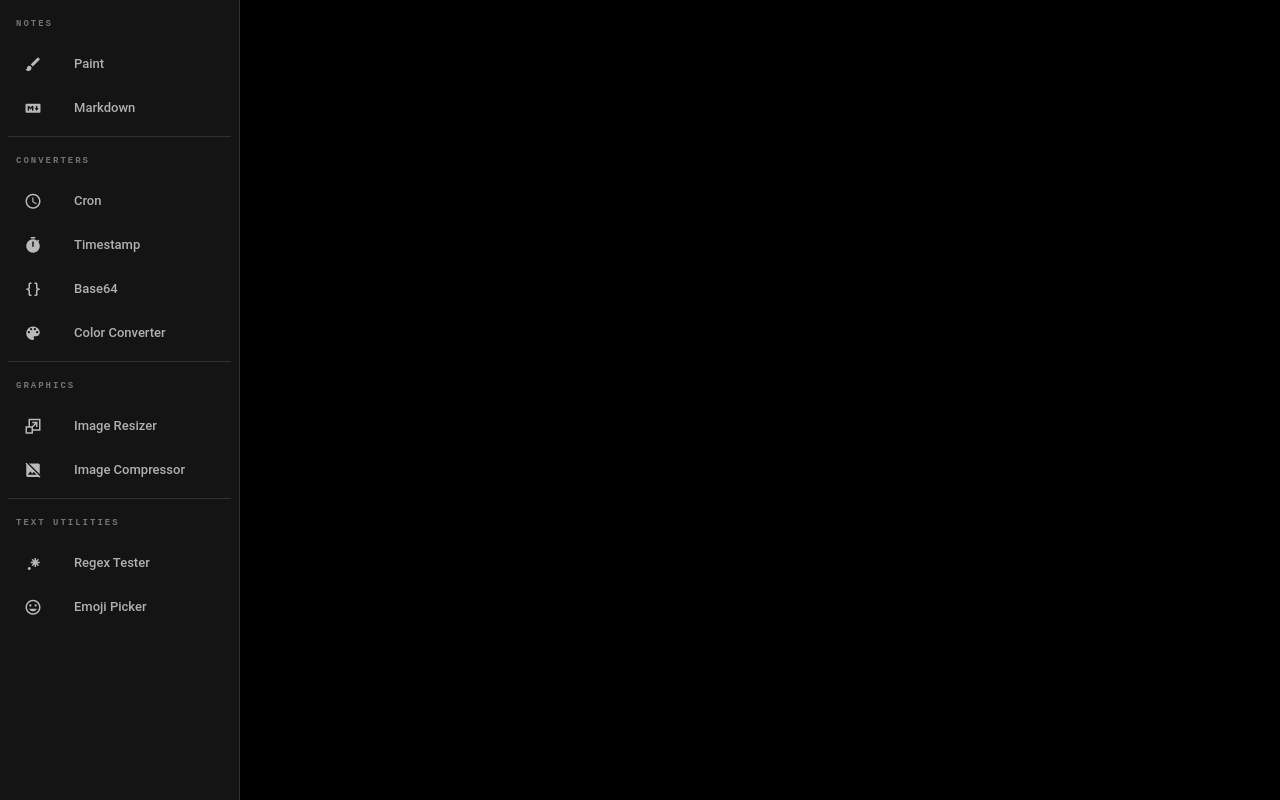
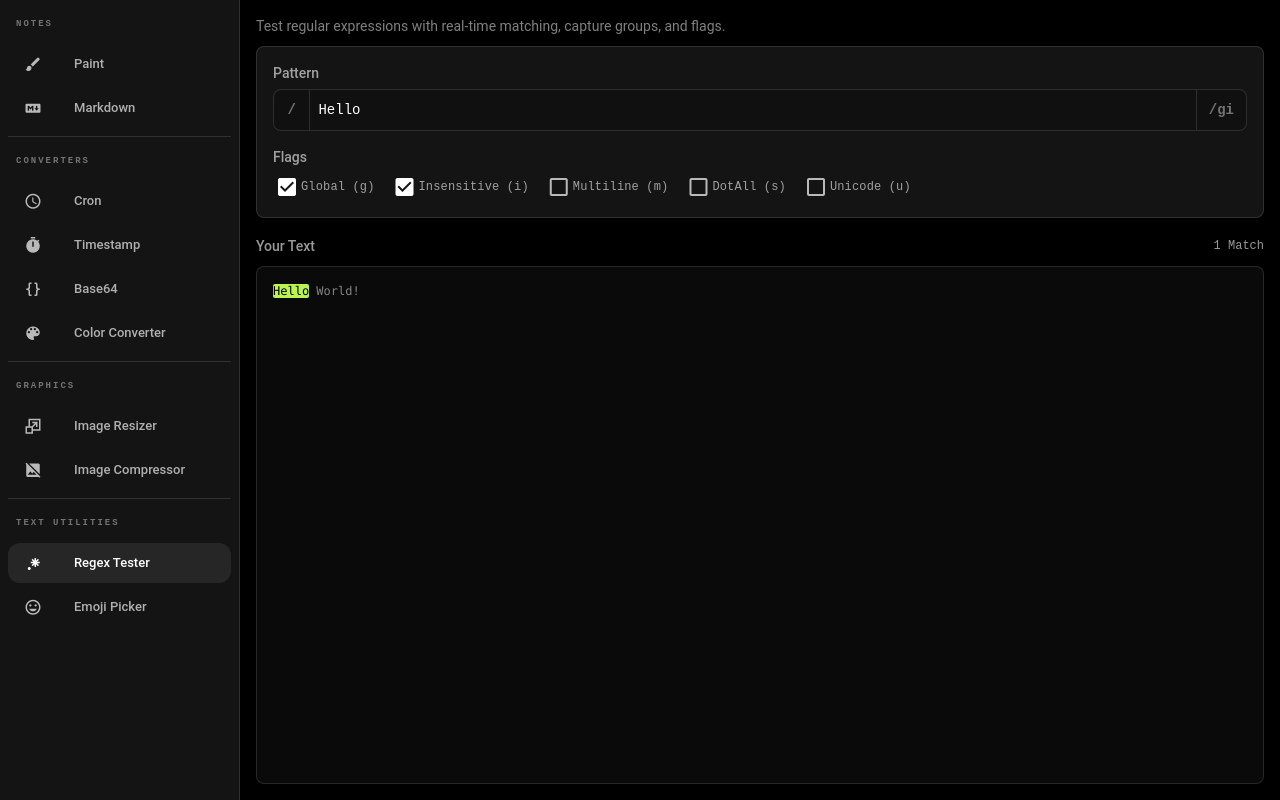
Before and after one commit to muzakon/tools, a Nuxt app: page /text-utils/regex in a window 1280 px wide. Built offline with nearby package versions, Linux system fonts and the light colour scheme.

Commit message:
feat: regex tester tool added

```diff
--- /dev/null
+++ b/app/composables/useRegex.ts
@@ -0,0 +1,111 @@
+export function useRegex() {
+  const pattern = ref('Hello');
+  const text = ref('Hello World!');
+  const error = ref<string | null>(null);
+
+  const flags = reactive({
+    global: true,
+    ignoreCase: true,
+    multiline: false,
+    dotAll: false,
+    unicode: false,
+  });
+
+  const activeFlags = computed(() => {
+    let f = '';
+    if (flags.global) f += 'g';
+    if (flags.ignoreCase) f += 'i';
+    if (flags.multiline) f += 'm';
+    if (flags.dotAll) f += 's';
+    if (flags.unicode) f += 'u';
+    return f;
+  });
+
+  const regex = computed(() => {
+    if (!pattern.value) {
+      error.value = null;
+      return null;
+    }
+    try {
+      const r = new RegExp(pattern.value, activeFlags.value);
+      error.value = null;
+      return r;
+    } catch (e: any) {
+      error.value = e.message;
+      return null;
+    }
+  });
+
+  const matchCount = computed(() => {
+    if (!regex.value || !text.value) return 0;
+    if (!flags.global) {
+      return text.value.match(regex.value) ? 1 : 0;
+    }
+    const matches = text.value.match(regex.value);
+    return matches ? matches.length : 0;
+  });
+
+  const escapeHtml = (unsafe: string) => {
+    return unsafe
+      .replace(/&/g, '&amp;')
+      .replace(/</g, '&lt;')
+      .replace(/>/g, '&gt;')
+      .replace(/"/g, '&quot;')
+      .replace(/'/g, '&#039;');
+  };
+
+  const highlightedHtml = computed(() => {
+    if (!text.value) return '';
+    if (!regex.value) return escapeHtml(text.value) + '<br>';
+
+    const src = text.value;
+    const re = regex.value;
+
+    let result = '';
+    let lastIndex = 0;
+    let match;
+
+    const reClone = new RegExp(re.source, re.flags);
+
+    if (reClone.global) {
+      while ((match = reClone.exec(src)) !== null) {
+        result += escapeHtml(src.slice(lastIndex, match.index));
+
+        const matchText = match[0];
+        if (matchText === '' && reClone.lastIndex === lastIndex) {
+          reClone.lastIndex++;
+        } else {
+          result += `<mark class="bg-lime-300 text-black rounded-[2px]">${escapeHtml(matchText)}</mark>`;
+        }
+
+        lastIndex = reClone.lastIndex;
+      }
+    } else {
+      match = reClone.exec(src);
+      if (match) {
+        result += escapeHtml(src.slice(0, match.index));
+        result += `<mark class="bg-lime-300 text-black rounded-[2px]">${escapeHtml(match[0])}</mark>`;
+        lastIndex = match.index + match[0].length;
+      }
+    }
+
+    result += escapeHtml(src.slice(lastIndex));
+
+    if (result.endsWith('\n')) {
+      result += '<br>';
+    }
+
+    return result;
+  });
+
+  return {
+    pattern,
+    text,
+    error,
+    flags,
+    activeFlags,
+    regex,
+    matchCount,
+    highlightedHtml,
+  };
+}
--- a/app/layouts/default.vue
+++ b/app/layouts/default.vue
@@ -91,12 +91,12 @@ const items = [
   { type: "subheader", title: "Text Utilities" },
   {
     title: "Regex Tester",
-    to: "/text/regex",
+    to: "/text-utils/regex",
     icon: "mdi-regex",
   },
   {
     title: "Emoji Picker",
-    to: "/text/emoji",
+    to: "/text-utils/emoji",
     icon: "mdi-emoticon-outline",
   },
 ];
--- /dev/null
+++ b/app/pages/text-utils/emoji.vue
@@ -0,0 +1,5 @@
+<template>
+  <div>
+    Lorem ipsum, dolor sit amet consectetur adipisicing elit. Consectetur recusandae, harum fuga id vero, placeat at qui ea vitae sit, minima quidem voluptas inventore iste quo maiores fugiat modi accusantium.
+  </div>
+</template>
--- /dev/null
+++ b/app/pages/text-utils/regex.vue
@@ -0,0 +1,153 @@
+<template>
+  <div class="h-screen flex flex-col !p-4 gap-2.5">
+    <div class="text-sm text-white/50 shrink-0">
+      Test regular expressions with real-time matching, capture groups, and
+      flags.
+    </div>
+
+    <div
+      class="!p-4 bg-white/[8%] border border-white/10 rounded-lg flex flex-col gap-4"
+    >
+      <div class="flex flex-col gap-1.5">
+        <div class="flex justify-between">
+          <div class="text-sm text-white/60 font-medium">Pattern</div>
+          <div v-if="error" class="text-xs text-red-400 font-mono">
+            {{ error }}
+          </div>
+        </div>
+        <div
+          class="flex items-center rounded-lg border border-white/12 bg-black/20 focus-within:border-blue-500/50 transition-colors"
+        >
+          <div
+            class="size-[40px] !border-r border-white/12 flex items-center justify-center mono text-neutral-500 font-semibold select-none text-sm"
+          >
+            /
+          </div>
+          <input
+            v-model="pattern"
+            type="text"
+            placeholder="Regex pattern..."
+            class="outline-none w-full placeholder:text-neutral-600 bg-transparent text-white mono !px-2 h-[40px] !text-sm"
+          />
+          <div
+            class="h-[40px] !px-3 !border-l border-white/12 flex items-center justify-center mono text-neutral-500 font-semibold select-none text-sm"
+          >
+            /{{ activeFlags }}
+          </div>
+        </div>
+      </div>
+
+      <div class="flex flex-col gap-1.5">
+        <div class="text-sm text-white/60 font-medium">Flags</div>
+        <div class="flex flex-wrap items-center gap-4">
+          <v-checkbox hide-details density="compact" v-model="flags.global">
+            <template #label>
+              <span class="text-xs text-white/60 mono">Global (g)</span>
+            </template>
+          </v-checkbox>
+          <v-checkbox hide-details density="compact" v-model="flags.ignoreCase">
+            <template #label>
+              <span class="text-xs text-white/60 mono">Insensitive (i)</span>
+            </template>
+          </v-checkbox>
+          <v-checkbox hide-details density="compact" v-model="flags.multiline">
+            <template #label>
+              <span class="text-xs text-white/60 mono">Multiline (m)</span>
+            </template>
+          </v-checkbox>
+          <v-checkbox hide-details density="compact" v-model="flags.dotAll">
+            <template #label>
+              <span class="text-xs text-white/60 mono">DotAll (s)</span>
+            </template>
+          </v-checkbox>
+          <v-checkbox hide-details density="compact" v-model="flags.unicode">
+            <template #label>
+              <span class="text-xs text-white/60 mono">Unicode (u)</span>
+            </template>
+          </v-checkbox>
+        </div>
+      </div>
+    </div>
+
+    <div class="flex items-center justify-between mt-2">
+      <div class="text-sm text-white/60 font-medium">Your Text</div>
+      <div class="text-xs text-white/60 font-medium mono">
+        {{ matchCount }} Match{{ matchCount !== 1 ? "es" : "" }}
+      </div>
+    </div>
+
+    <div class="flex-1 min-h-0">
+      <div class="flex flex-col min-h-0 h-full overflow-hidden">
+        <div
+          class="relative flex-1 min-h-0 border border-white/10 overflow-hidden rounded-lg bg-white/[4%]"
+        >
+          <div
+            ref="backdropRef"
+            class="absolute inset-0 !p-3 lg:!p-4 font-mono text-xs whitespace-pre-wrap break-all overflow-auto pointer-events-none text-transparent/0"
+            aria-hidden="true"
+          >
+            <span class="text-white/50" v-html="highlightedHtml"></span>
+          </div>
+
+          <textarea
+            ref="textareaRef"
+            v-model="text"
+            @scroll="handleScroll"
+            class="absolute inset-0 size-full !p-3 lg:!p-4 !text-xs mono outline-none !resize-none bg-transparent text-transparent caret-white whitespace-pre-wrap break-all"
+            spellcheck="false"
+          ></textarea>
+        </div>
+      </div>
+    </div>
+  </div>
+</template>
+
+<script setup lang="ts">
+const {
+  pattern,
+  text,
+  error,
+  flags,
+  activeFlags,
+  matchCount,
+  highlightedHtml,
+} = useRegex();
+
+const backdropRef = ref<HTMLElement | null>(null);
+const textareaRef = ref<HTMLTextAreaElement | null>(null);
+
+const handleScroll = () => {
+  if (backdropRef.value && textareaRef.value) {
+    backdropRef.value.scrollTop = textareaRef.value.scrollTop;
+    backdropRef.value.scrollLeft = textareaRef.value.scrollLeft;
+  }
+};
+</script>
+
+<style scoped>
+textarea::-webkit-scrollbar,
+div::-webkit-scrollbar {
+  width: 8px;
+  height: 8px;
+}
+
+textarea::-webkit-scrollbar-track,
+div::-webkit-scrollbar-track {
+  background: transparent;
+}
+
+textarea::-webkit-scrollbar-thumb,
+div::-webkit-scrollbar-thumb {
+  background: rgba(255, 255, 255, 0.1);
+  border-radius: 4px;
+}
+
+textarea::-webkit-scrollbar-thumb:hover,
+div::-webkit-scrollbar-thumb:hover {
+  background: rgba(255, 255, 255, 0.2);
+}
+
+:deep(.v-selection-control) {
+  min-height: 28px;
+}
+</style>
```
